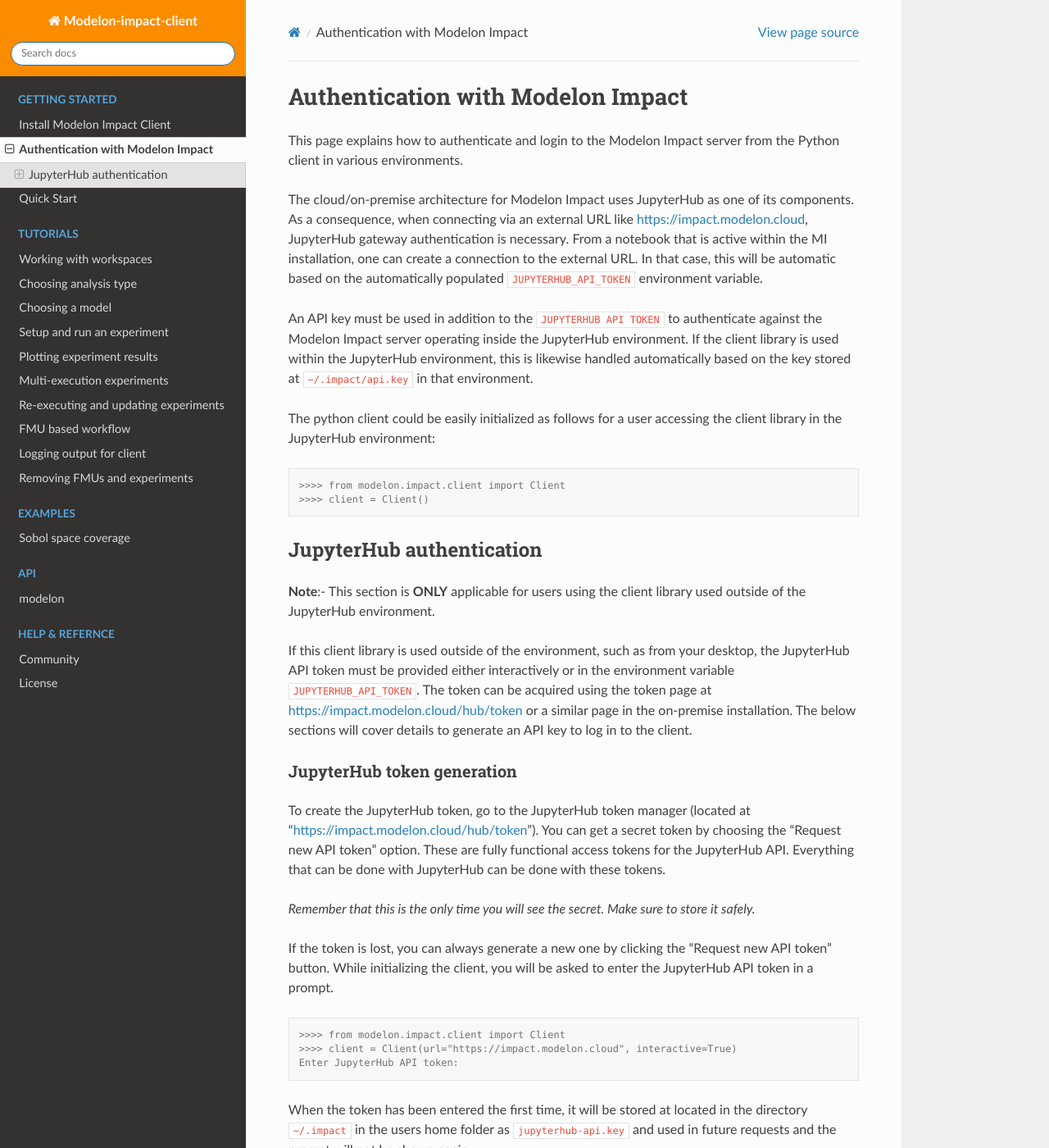
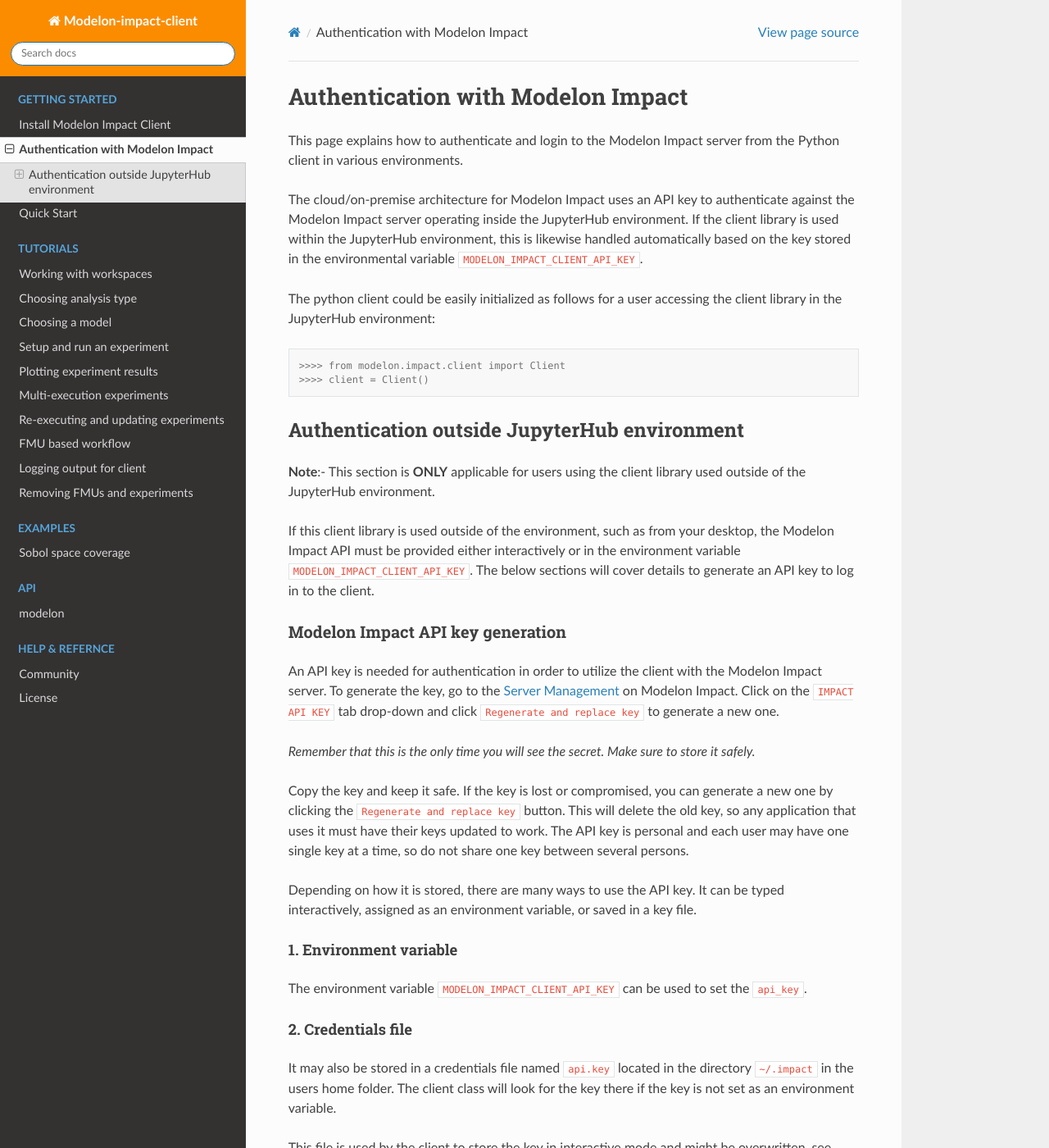
Before and after one commit to modelon-community/impact-client-python, a Sphinx documentation site: the page built from docs/source/authentication_with_modelon_impact.rst, in a window 1280 px wide and 1400 px high. Shown: the whole window at 82% size. Built offline with Sphinx 7.4.7 and the Read the Docs theme 2.0.0, drawn with Linux system fonts in a browser that asks for light colours; some of the changed text lies outside the part shown.

Commit message:
chore: updated documentation for the new auth flow

```diff
--- a/docs/source/authentication_with_modelon_impact.rst
+++ b/docs/source/authentication_with_modelon_impact.rst
@@ -4,16 +4,10 @@
 This page explains how to authenticate and login to the Modelon Impact server from the Python client
 in various environments.
 
-The cloud/on-premise architecture for Modelon Impact uses JupyterHub as one of its components.
-As a consequence, when connecting via an external URL like https://impact.modelon.cloud,
-JupyterHub gateway authentication is necessary. From a notebook that is active within the MI
-installation, one can create a connection to the external URL. In that case, this will be automatic
-based on the automatically populated ``JUPYTERHUB_API_TOKEN`` environment variable.
-
-An API key must be used in addition to the ``JUPYTERHUB API TOKEN`` to authenticate against the Modelon
+The cloud/on-premise architecture for Modelon Impact uses an API key to authenticate against the Modelon
 Impact server operating inside the JupyterHub environment. If the client library is used within the
-JupyterHub environment, this is likewise handled automatically based on the key stored at
-``~/.impact/api.key`` in that environment.
+JupyterHub environment, this is likewise handled automatically based on the key stored in the environmental
+variable ``MODELON_IMPACT_CLIENT_API_KEY``.
 
 The python client could be easily initialized as follows for a user accessing the client library
 in the JupyterHub environment:
@@ -24,63 +18,23 @@
     >>>> client = Client()
 
 
-JupyterHub authentication
-*************************
+Authentication outside JupyterHub environment
+*********************************************
 
 **Note**:- This section is **ONLY** applicable for users using the client library used outside of
 the JupyterHub environment.
 
-If this client library is used outside of the environment, such as from your desktop, the JupyterHub API
-token must be provided either interactively or in the environment variable ``JUPYTERHUB_API_TOKEN``. The token
-can be acquired using the token page at https://impact.modelon.cloud/hub/token or a similar page in the
-on-premise installation. The below sections will cover details to generate an API key to log in to the
-client.
+If this client library is used outside of the environment, such as from your desktop, the Modelon Impact API
+must be provided either interactively or in the environment variable ``MODELON_IMPACT_CLIENT_API_KEY``. The
+below sections will cover details to generate an API key to log in to the client.
 
-JupyterHub token generation
-###########################
-
-To create the JupyterHub token, go to the JupyterHub token manager (located at "https://impact.modelon.cloud/hub/token").
-You can get a secret token by choosing the "Request new API token" option. These are fully functional access tokens for
-the JupyterHub API. Everything that can be done with JupyterHub can be done with these tokens.
-
-*Remember that this is the only time you will see the secret. Make sure to store it safely.*
-
-If the token is lost, you can always generate a new one by clicking the "Request new API token"
-button. While initializing the client, you will be asked to enter the JupyterHub API token in a prompt.
-
-.. code-block:: pycon
-
-    >>>> from modelon.impact.client import Client
-    >>>> client = Client(url="https://impact.modelon.cloud", interactive=True)
-    Enter JupyterHub API token:
-
-When the token has been entered the first time, it will be stored at located in the directory
-``~/.impact`` in the users home folder as ``jupyterhub-api.key`` and used in future requests and the prompt will not be
-shown again.
-
-Another option is to save the token in the environmental variable ``JUPYTERHUB_API_TOKEN``, which
-would allow the client to authenticate without engaging in any interaction prompts.
-
-To view a list of active tokens or revoke active tokens, the user can
-go to the JupyterHub token manager (located at "https://impact.modelon.cloud/hub/token").
-Revoking the token will cause the prompt to be shown again and a new token needs to be created.
-
-After authenticating against the JupyterHub API, the user must also authenticate against the Modelon Impact server
-by following the instructions in the section :ref:`below<Modelon Impact API key generation>`.
-
-**Note:**
-The token used to authenticate JupyterHub is looked up in the following preference order:-
-
-1. Token saved in the environment variable - ``JUPYTERHUB_API_TOKEN``
-2. Token saved in file - ``~/.impact/jupyterhub-api.key``
-3. Token set via interactive prompt(if ``interactive`` is set to True)
 
 Modelon Impact API key generation
 #################################
 
 An API key is needed for authentication in order to utilize the client with the Modelon Impact server.
 To generate the key, go to the `Server Management <https://help.modelon.com/latest/reference/jupyterhub_advanced_tools/#server-management>`_
-on Modelon Impact. Click on the ``IMPACT API KEY`` tab drop-down and click `Regenerate and replace key``
+on Modelon Impact. Click on the ``IMPACT API KEY`` tab drop-down and click ``Regenerate and replace key``
 to generate a new one.
 
 *Remember that this is the only time you will see the secret. Make sure to store it
--- a/docs/source/modelon.impact.client.rst
+++ b/docs/source/modelon.impact.client.rst
@@ -9,7 +9,6 @@
 
    modelon.impact.client.entities
    modelon.impact.client.experiment_definition
-   modelon.impact.client.jupyterhub
    modelon.impact.client.operations
    modelon.impact.client.sal
 
```
